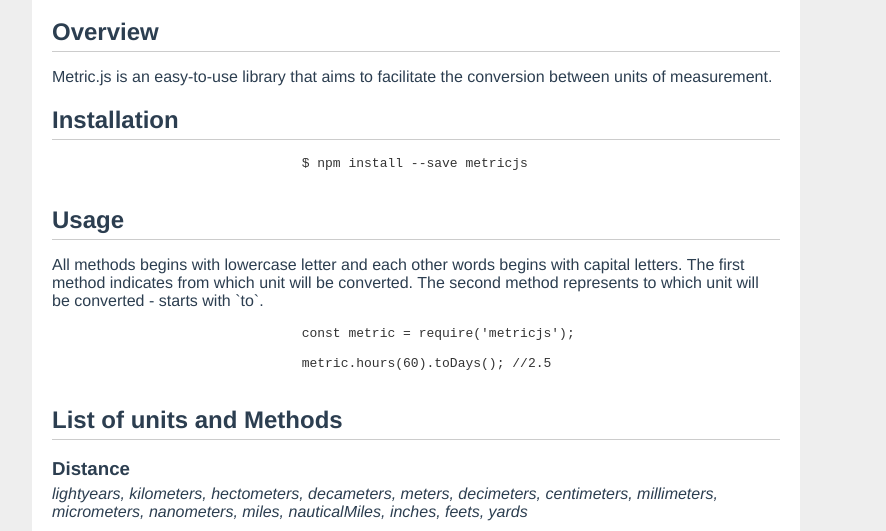
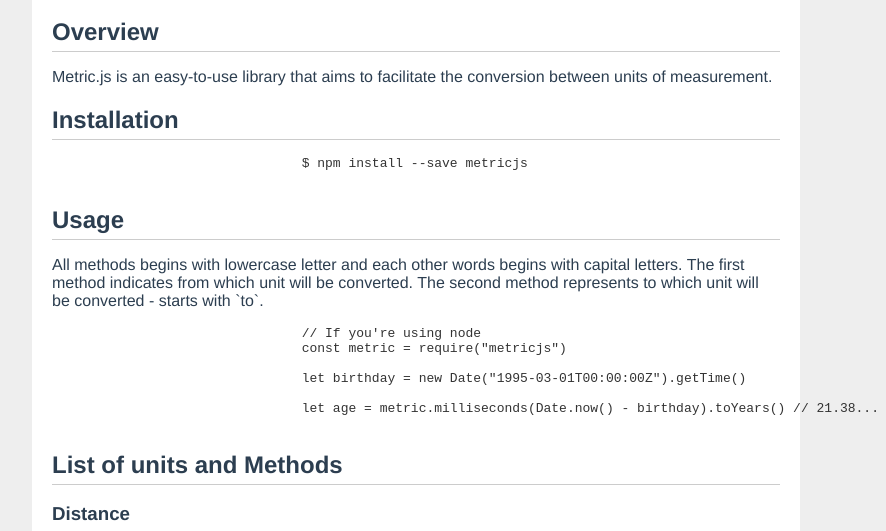
Before and after one commit to IanRamosC/metric.js, a plain HTML site: page index.html in a window 1280 px wide. Shown: the part 230-761 px from the top of the page, without its empty margins (224-1110 px from the left). Drawn offline with Linux system fonts and the light colour scheme.

Commit message:
Changing example

```diff
--- a/index.html
+++ b/index.html
@@ -26,9 +26,12 @@
 
 			The first method indicates from which unit will be converted. The second method represents to which unit will be converted - starts with `to`.
 			<pre>
-				const metric = require('metricjs');
+				// If you're using node
+				const metric = require("metricjs")
 
-				metric.hours(60).toDays(); //2.5
+				let birthday = new Date("1995-03-01T00:00:00Z").getTime()
+
+				let age = metric.milliseconds(Date.now() - birthday).toYears() // 21.38...
 			</pre>
 		</p>
 
```
